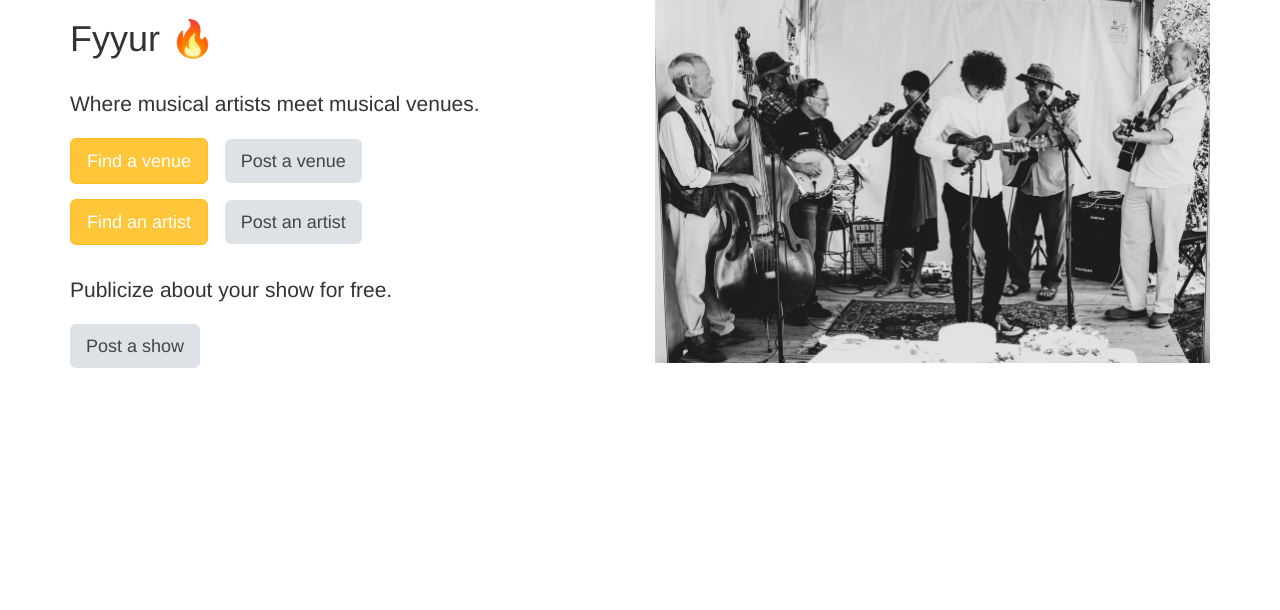
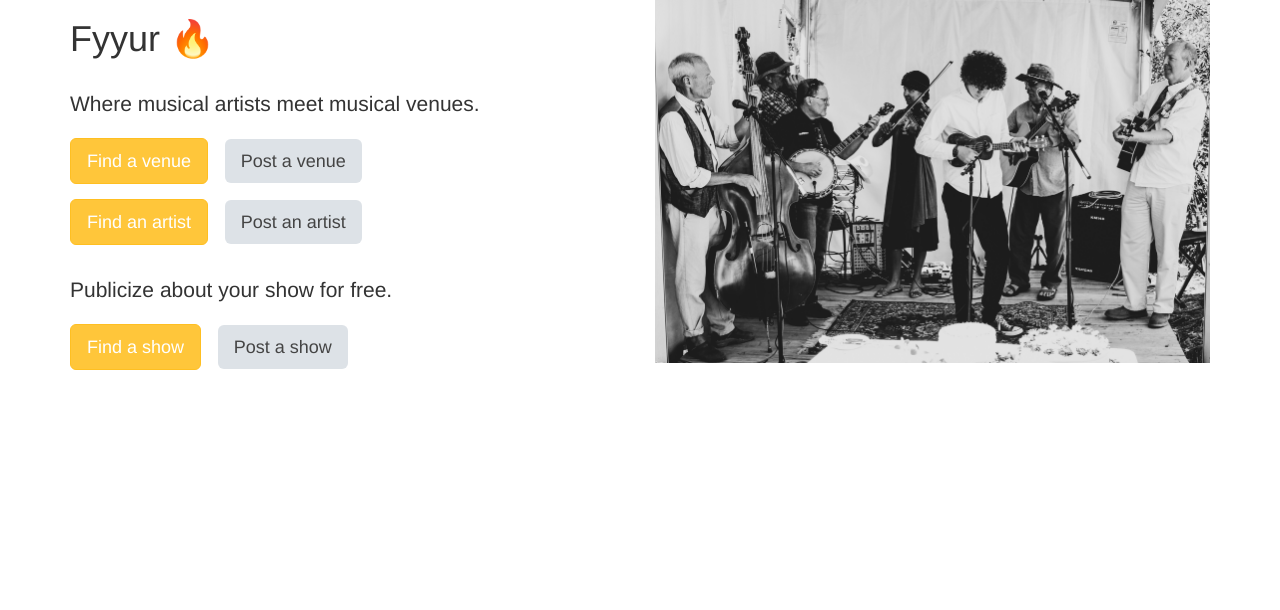
Before and after one commit to tsunghuanghsieh/udacity, a Flask app: page / in a window 1280 px wide. Shown: the part 81-691 px from the top of the page. Run offline with Flask 2, Linux system fonts and the light colour scheme; some libraries are stand-ins or nearby versions.

Commit message:
Added shows search skeleton ui and endpoint.

```diff
--- a/nd0044/01_fyyur/app.py
+++ b/nd0044/01_fyyur/app.py
@@ -587,6 +587,10 @@
   }]
   return render_template('pages/shows.html', shows=data)
 
+@app.route('/shows/search', methods=['POST'])
+def search_showss():
+  return render_template('pages/show.html')
+
 @app.route('/shows/create')
 def create_shows():
   # renders form. do not touch.
--- a/nd0044/01_fyyur/templates/pages/home.html
+++ b/nd0044/01_fyyur/templates/pages/home.html
@@ -15,6 +15,7 @@
 		</h3>
 		<p class="lead">Publicize about your show for free.</p>
 		<h3>
+			<a href="/shows"><button class="btn btn-primary btn-lg">Find a show</button></a>
 			<a href="/shows/create"><button class="btn btn-default btn-lg">Post a show</button></a>
 		</h3>
 	</div>
```
